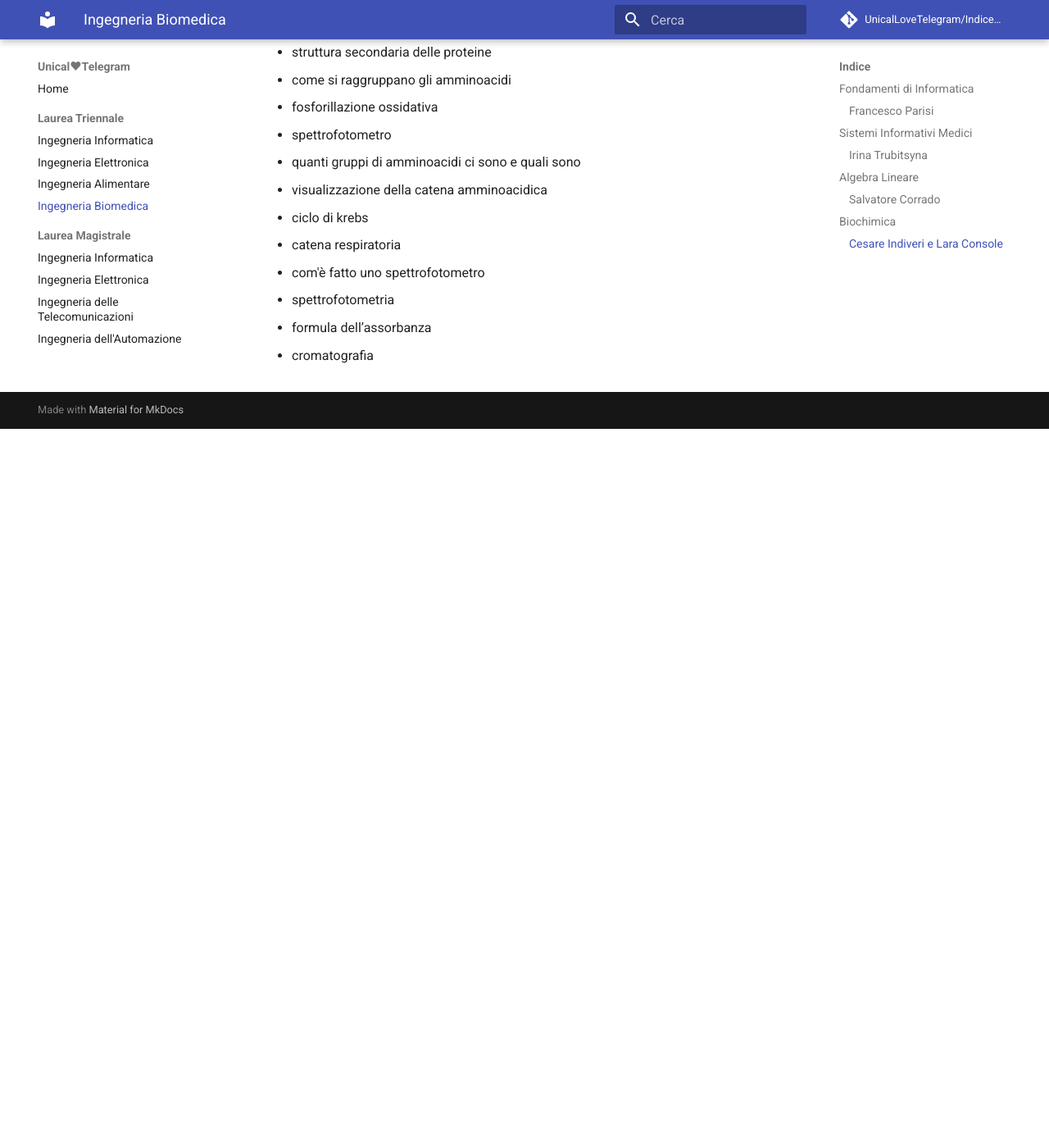
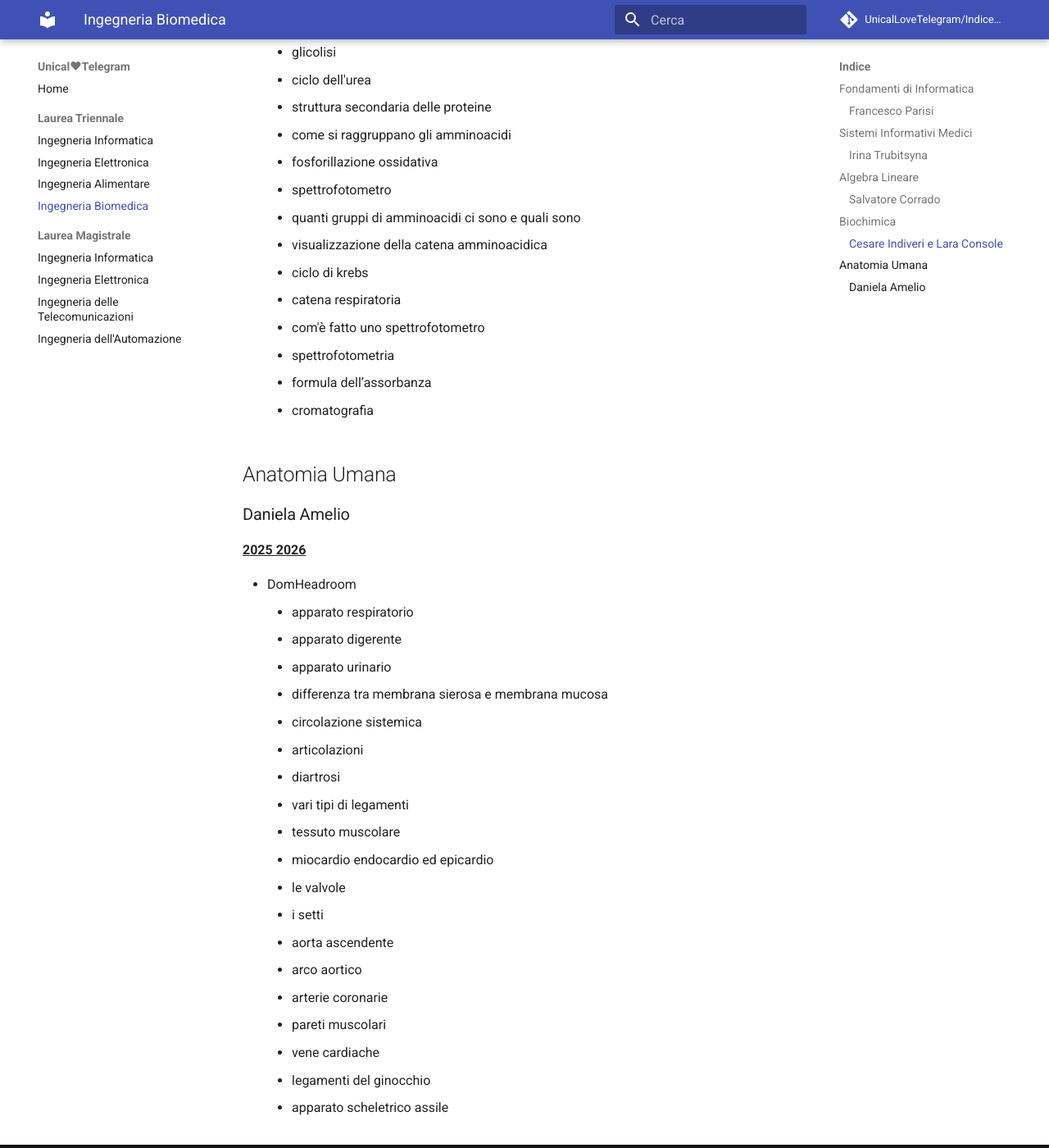
Before and after one commit to UnicalLoveTelegram/IndiceArgomentiOrale, an MkDocs documentation site: the page built from docs/laurea-triennale/ingegneria-biomedica.md, in a window 1280 px wide and 1400 px high, scrolled down 2497 px. Shown: the whole window at 82% size. Built offline with MkDocs 1.6.1 and Material for MkDocs 9.7.7, drawn with Linux system fonts in a browser that asks for light colours; comment, search, counter and statistics services are not loaded; before the commit the page ends 3020 px from its top, so only the background shows below that; some of the changed text lies outside the part shown.

Commit message:
Aggiunto testimonianza iot security e anatomia (#77)

```diff
--- a/docs/laurea-triennale/ingegneria-biomedica.md
+++ b/docs/laurea-triennale/ingegneria-biomedica.md
@@ -13,6 +13,8 @@ Leggi il nostro [README](https://github.com/UnicalLoveTelegram/IndiceArgomentiOr
         - [Salvatore Corrado](#salvatore-corrado)
     - [Biochimica](#biochimica)
         - [Cesare Indiveri e Lara Console](#cesare-indiveri-e-lara-console)
+    - [Anatomia Umana](#anatomia-umana)
+        - [Daniela Amelio](#daniela-amelio)
 
 ## Fondamenti di Informatica
 
@@ -87,3 +89,30 @@ Leggi il nostro [README](https://github.com/UnicalLoveTelegram/IndiceArgomentiOr
     - spettrofotometria
     - formula dell’assorbanza
     - cromatografia
+
+## Anatomia Umana
+
+### Daniela Amelio
+
+**<u>2025 2026</u>**
+
+- DomHeadroom
+    - apparato respiratorio
+    - apparato digerente
+    - apparato urinario
+    - differenza tra membrana sierosa e membrana mucosa
+    - circolazione sistemica
+    - articolazioni
+    - diartrosi
+    - vari tipi di legamenti
+    - tessuto muscolare
+    - miocardio endocardio ed epicardio
+    - le valvole
+    - i setti
+    - aorta ascendente
+    - arco aortico
+    - arterie coronarie
+    - pareti muscolari
+    - vene cardiache
+    - legamenti del ginocchio
+    - apparato scheletrico assile
```
Also changed, not shown: docs/laurea-magistrale/ingegneria-telecomunicazioni.md (+20 -0 lines).
